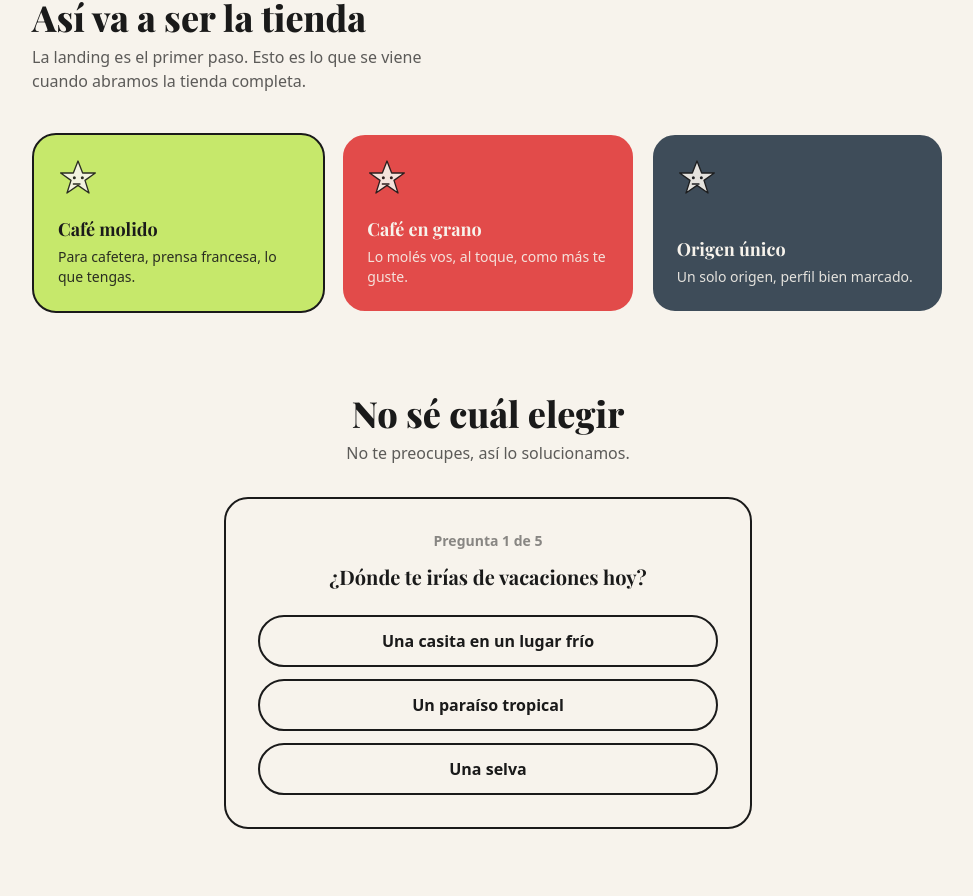
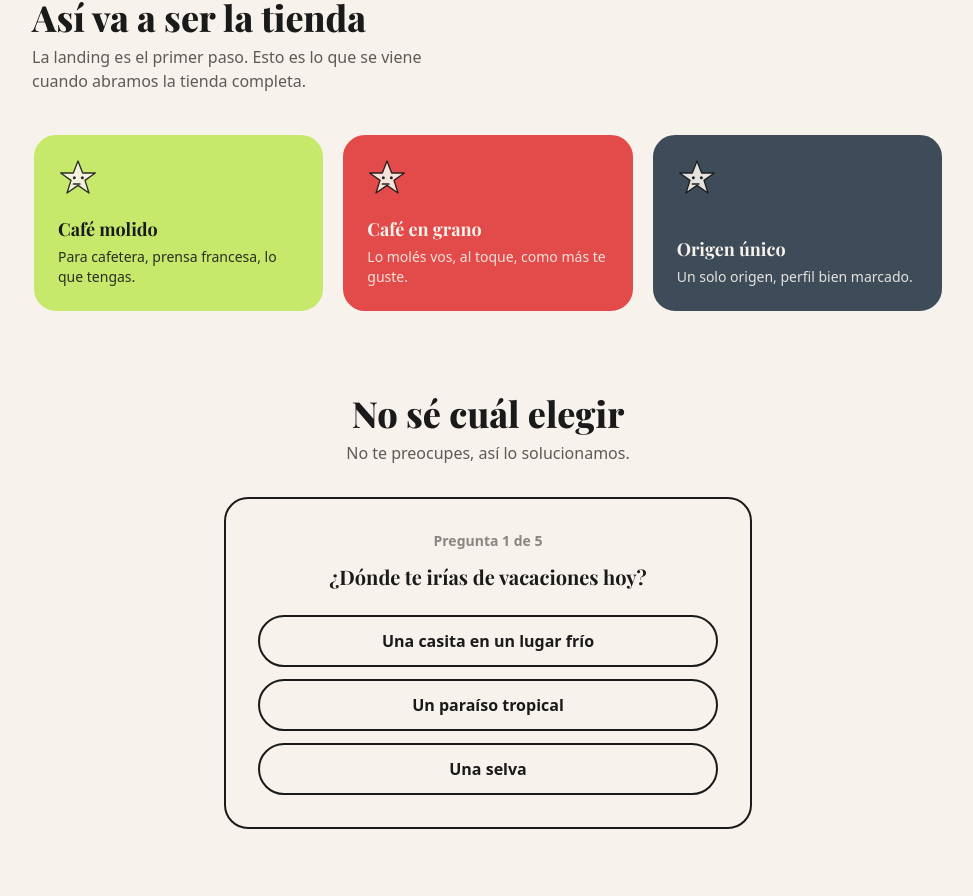
Before and after one commit to belucampa/Mishon, a Next.js app: page / in a window 1280 px wide. Shown: the part 1110-2006 px from the top of the page, without its empty margins (152-1125 px from the left). Built offline with nearby package versions, Linux system fonts and the light colour scheme.

Commit message:
Change border color for Café molido item

```diff
--- a/app/page.tsx
+++ b/app/page.tsx
@@ -7,7 +7,7 @@ const TIENDA = [
   {
     nombre: "Café molido",
     desc: "Para cafetera, prensa francesa, lo que tengas.",
-    clase: "bg-lima text-negro border-negro",
+    clase: "bg-lima text-negro border-crema",
   },
   {
     nombre: "Café en grano",
```
